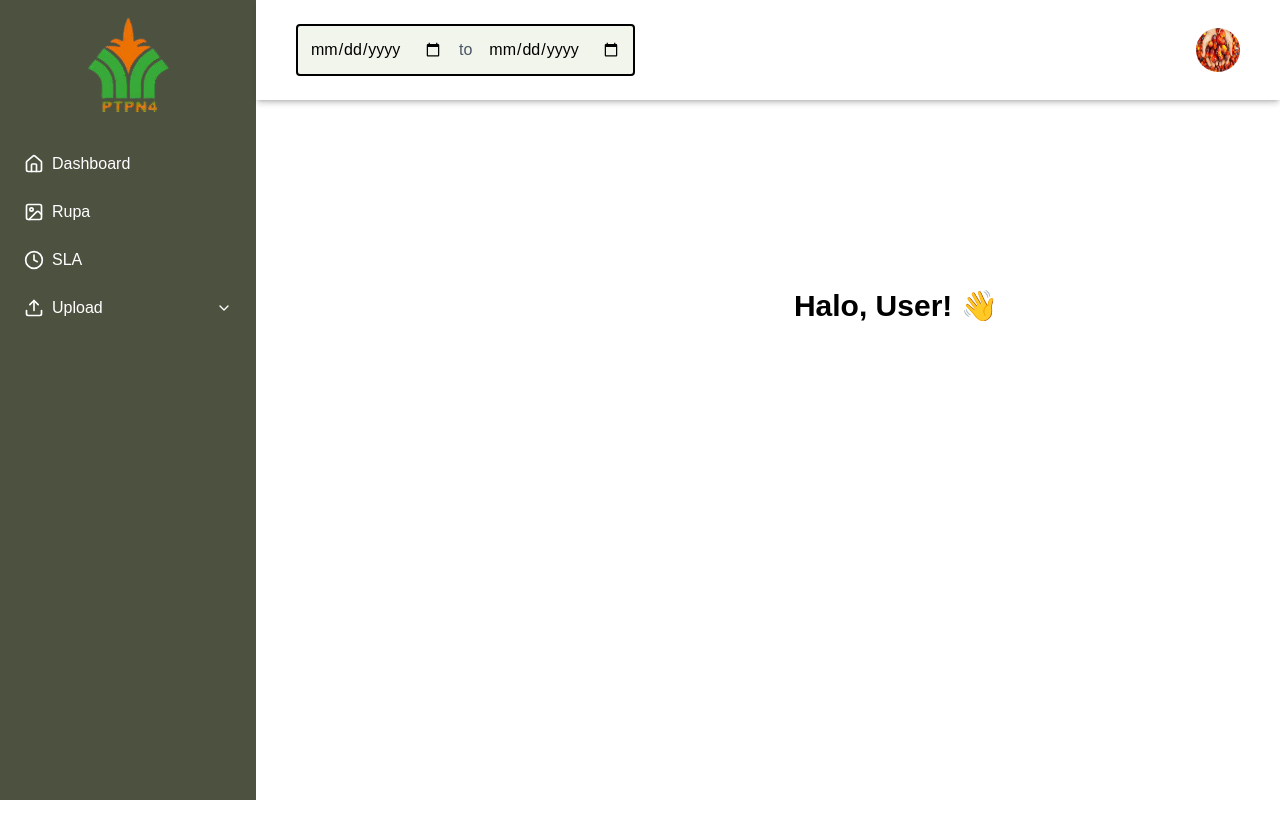
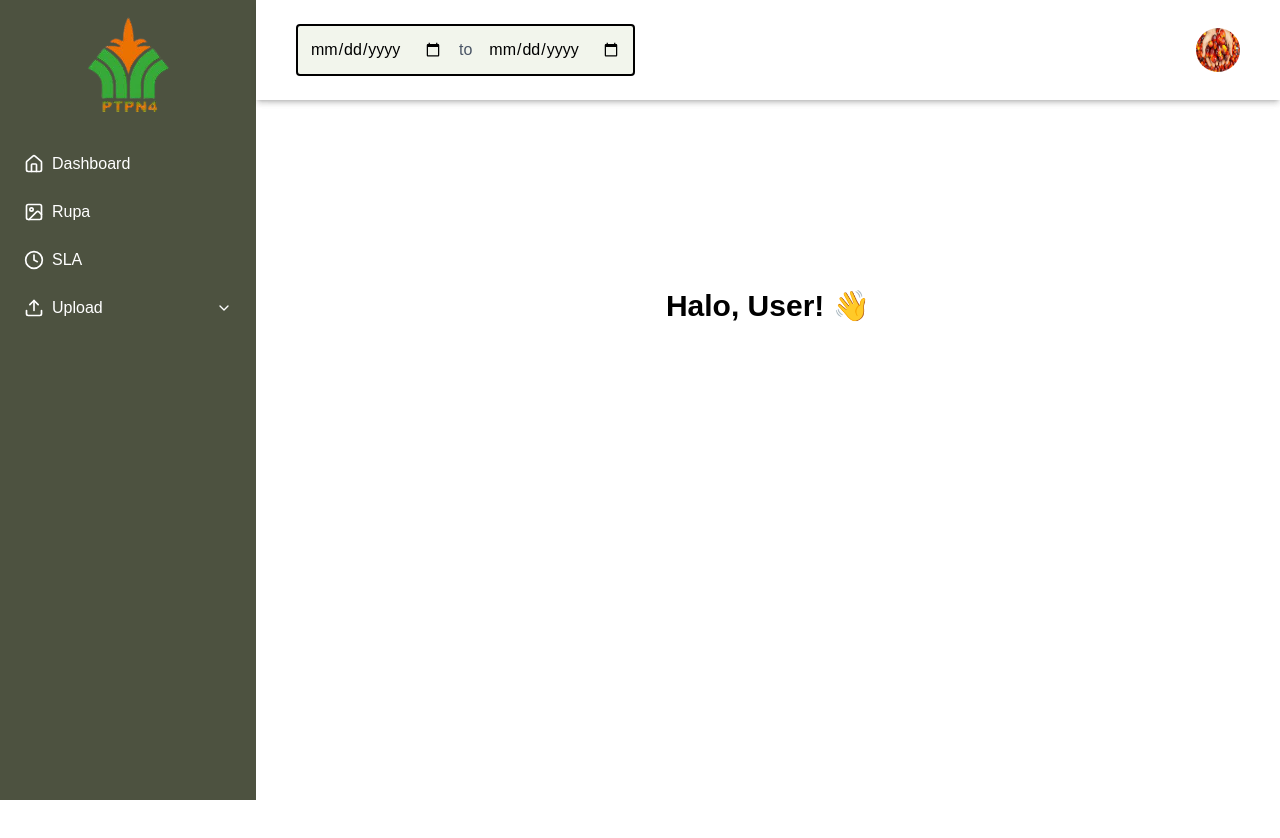
Before and after one commit to ALVIANRML/dashboard-pengadaan, a React (Vite) app: page / in a window 1280 px wide. Shown: the top 838 px of the page. Built offline with nearby package versions, Linux system fonts and the light colour scheme.

Commit message:
perbaiki sedikit

```diff
--- a/src/components/Fragments/Penyelesaian.jsx
+++ b/src/components/Fragments/Penyelesaian.jsx
@@ -37,7 +37,7 @@ const Penyelesaian = () => {
     },
   ];
   return (
-    <div className="p-6 bg-white border border-slate-200 rounded-xl shadow-md">
+    <div className="p-6 bg-white border border-slate-200 rounded-xl">
       <h2 className="text-2xl font-bold text-center mb-8">anjaylah</h2>
 
       <StatSection title="Tender Terbatas" stats={tenderStats} />
--- a/src/pages/Dashboard.jsx
+++ b/src/pages/Dashboard.jsx
@@ -9,7 +9,7 @@ const Dashboard = () => {
     <div className="flex h-screen w-full">
       <Sidebar />
 
-      <div className="flex-1 ml-64">
+      <div className="flex-1 ">
         <Navbar />
         <main className="pt-36 px-6">
           <h1 className="text-3xl font-bold text-center text-black">
--- a/src/pages/loginPage.jsx
+++ b/src/pages/loginPage.jsx
@@ -2,7 +2,7 @@ import React, { useState } from "react";
 import Button from "../components/Button/Button";
 import InputForm from "../components/Input/InputForm";
 import { useNavigate } from "react-router-dom";
-import sawitImage from "../assets/sawit.jpg";
+import sawitImage from "/sawit.jpg";
 
 const LoginPage = () => {
   const [form, setForm] = useState({ name: "", password: "" });
```
Also changed, not shown: public/sawit.jpg (renamed from src/assets/sawit.jpg).
